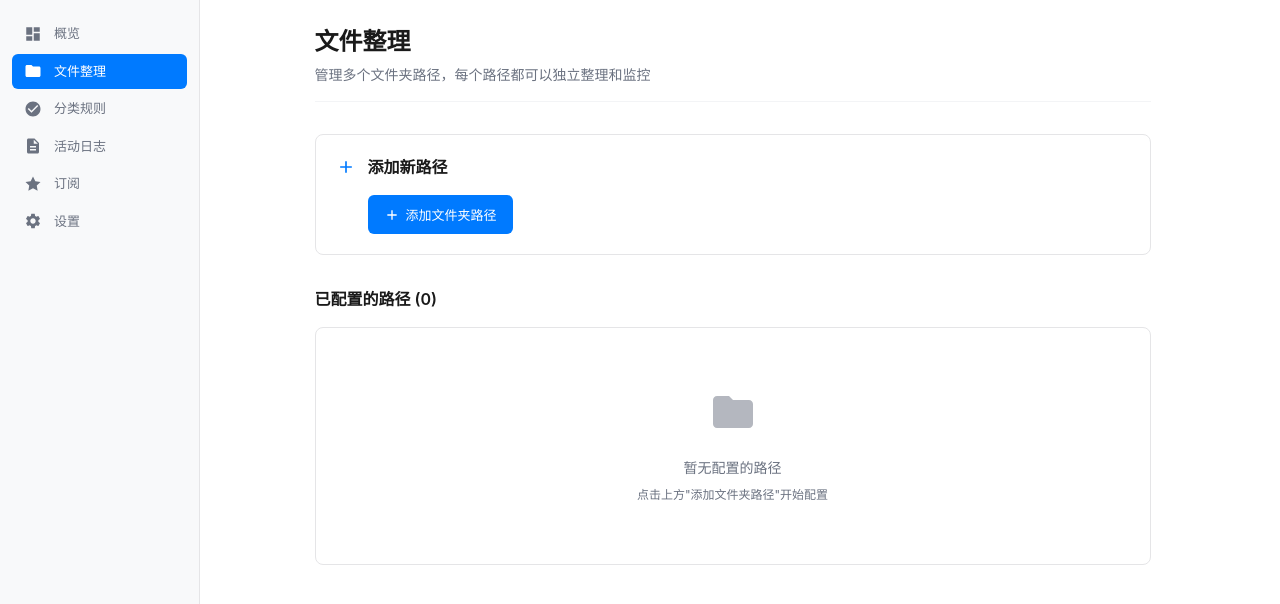
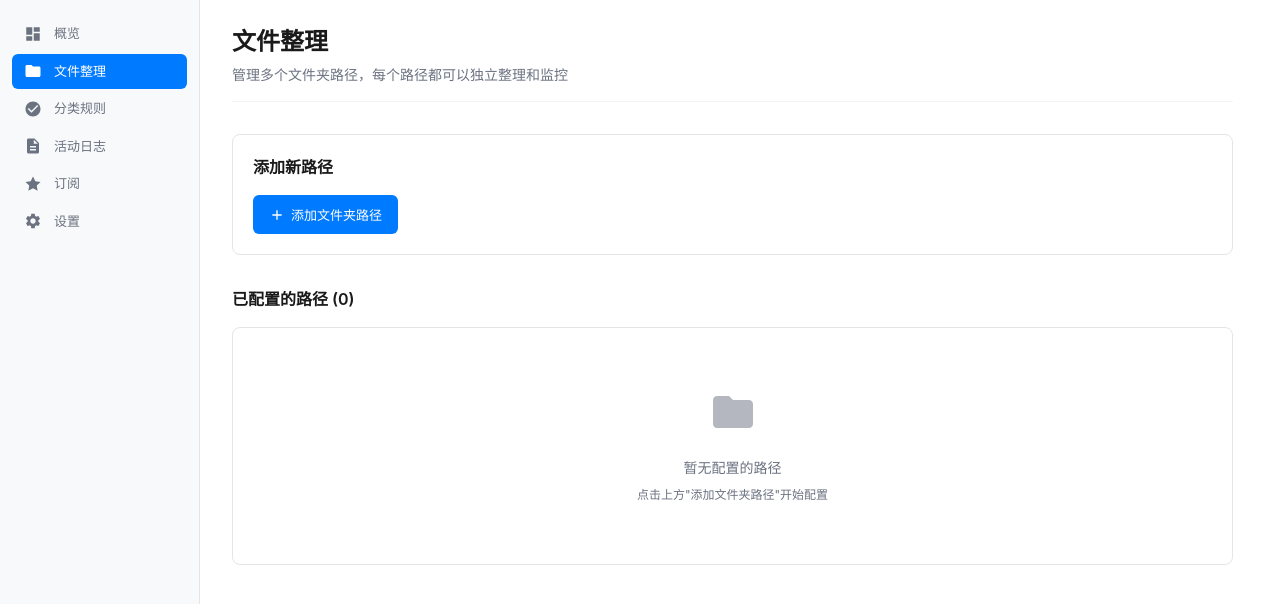
Before and after one commit to Pulset/FileSortify, a React (Vite) app: page / in a window 1280 px wide. Both pictures are taken after a click on the element "文件整理". Shown: the top 604 px of the page. Built offline with nearby package versions, Linux system fonts and the light colour scheme.

Commit message:
style: css

```diff
--- a/src/components/OrganizeView.tsx
+++ b/src/components/OrganizeView.tsx
@@ -177,16 +177,6 @@ const OrganizeView: React.FC<OrganizeViewProps> = () => {
       <div className='settings-section'>
         <div className='setting-card'>
           <div className='setting-header'>
-            <div className='setting-icon'>
-              <svg
-                width='20'
-                height='20'
-                viewBox='0 0 24 24'
-                fill='currentColor'
-              >
-                <path d='M19 13h-6v6h-2v-6H5v-2h6V5h2v6h6v2z' />
-              </svg>
-            </div>
             <div className='setting-title'>添加新路径</div>
           </div>
           <div className='setting-content'>
@@ -343,9 +333,8 @@ const OrganizeView: React.FC<OrganizeViewProps> = () => {
                   </div>
                   <div className='path-status'>
                     <span
-                      className={`status-badge ${
-                        path.isMonitoring ? 'monitoring' : 'stopped'
-                      }`}
+                      className={`status-badge ${path.isMonitoring ? 'monitoring' : 'stopped'
+                        }`}
                     >
                       {path.isMonitoring ? '监控中' : '已停止'}
                     </span>
--- a/src/components/RulesView.tsx
+++ b/src/components/RulesView.tsx
@@ -41,8 +41,7 @@ const RulesView: React.FC<RulesViewProps> = ({ config, loading }) => {
 
       await addCategory(newCategoryName.trim(), extensions);
       addLog(
-        `✅ 成功添加分类: ${newCategoryName.trim()}，包含 ${
-          extensions.length
+        `✅ 成功添加分类: ${newCategoryName.trim()}，包含 ${extensions.length
         } 个扩展名`
       );
       setNewCategoryName('');
@@ -343,7 +342,7 @@ const RulesView: React.FC<RulesViewProps> = ({ config, loading }) => {
               </div>
             </div>
 
-            <div className='config-actions-section'>
+            {/* <div className='config-actions-section'>
               <div className='section-title'>配置操作</div>
               <div className='config-actions'>
                 <button
@@ -389,7 +388,7 @@ const RulesView: React.FC<RulesViewProps> = ({ config, loading }) => {
                   重置默认
                 </button>
               </div>
-            </div>
+            </div> */}
           </div>
         </div>
       )}
--- a/src/styles/index.css
+++ b/src/styles/index.css
@@ -54,7 +54,8 @@ body {
 /* 主应用容器 */
 .app-container {
   display: flex;
-  height: calc(100vh - 40px);
+  /* height: calc(100vh - 40px); */
+  height: 100vh;
 }
 
 /* 侧边栏 */
@@ -135,7 +136,8 @@ body {
   right: 0;
   bottom: 0;
   padding: 24px 32px;
-  max-width: 900px;
+  /* max-width: 900px; */
+  width: 100%;
   margin: 0 auto;
   min-height: calc(100vh - 40px);
   opacity: 0;
@@ -484,10 +486,6 @@ input:focus-visible {
   font-size: 16px;
   font-weight: 600;
   color: #1a1a1a;
-}
-
-.setting-content {
-  margin-left: 32px;
 }
 
 .input-group {
```
